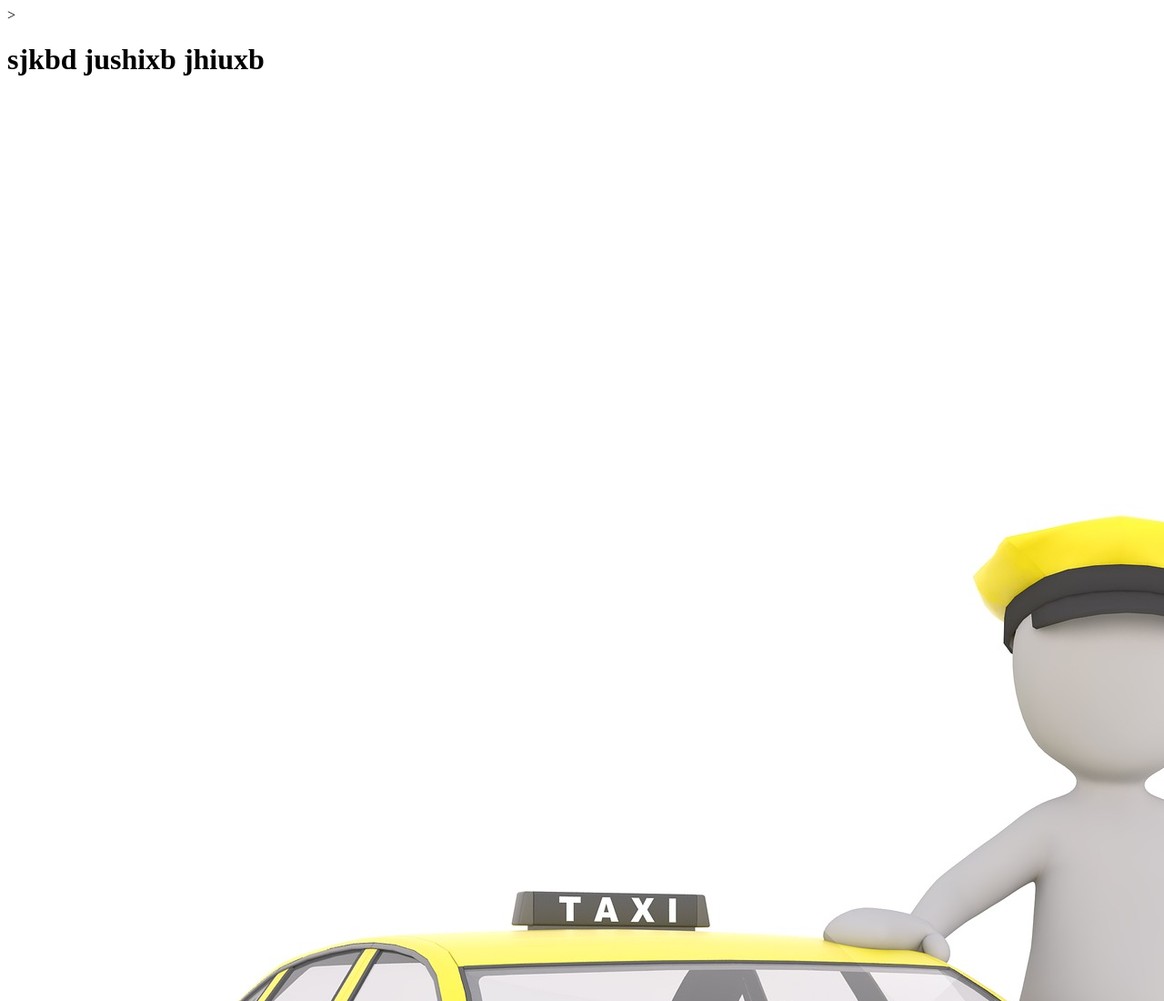
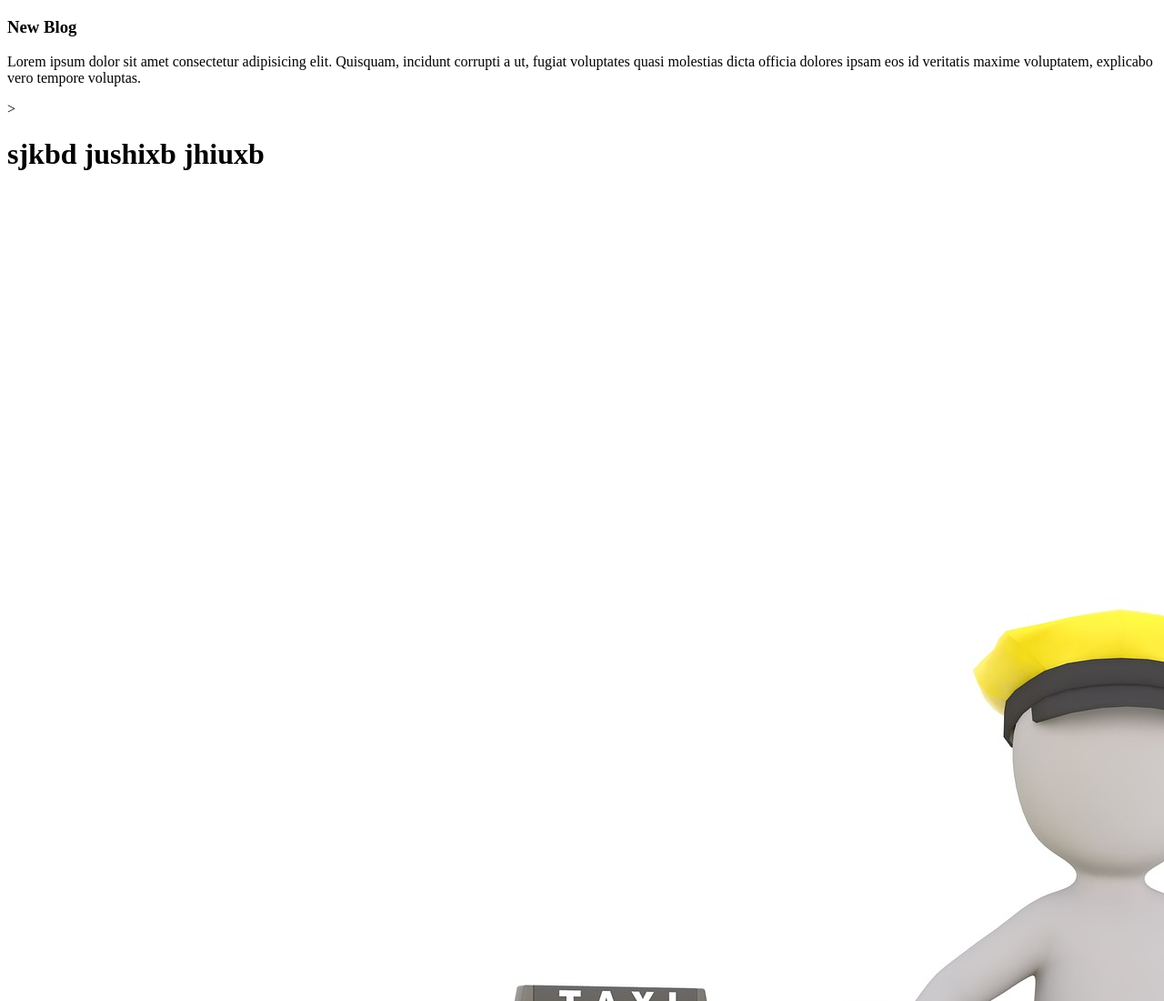
Before and after one commit to abuzorgifary/my-first-repo, a plain HTML site: page index.html in a window 1280 px wide. Shown: the top 1100 px of the page at 91% size. Drawn offline with Linux system fonts and the light colour scheme.

Commit message:
new blog added

```diff
--- a/index.html
+++ b/index.html
@@ -7,6 +7,10 @@
   <title>My first github Repo</title>
 </head>
 <body>
+  <div>
+    <h3>New Blog</h3>
+    <p>Lorem ipsum dolor sit amet consectetur adipisicing elit. Quisquam, incidunt corrupti a ut, fugiat voluptates quasi molestias dicta officia dolores ipsam eos id veritatis maxime voluptatem, explicabo vero tempore voluptas.</p>
+  </div>
   ><h1>sjkbd jushixb jhiuxb</h1>
   <img src="adnan.jpg" alt="">
   <img src="adnan2.png" alt="">
```
